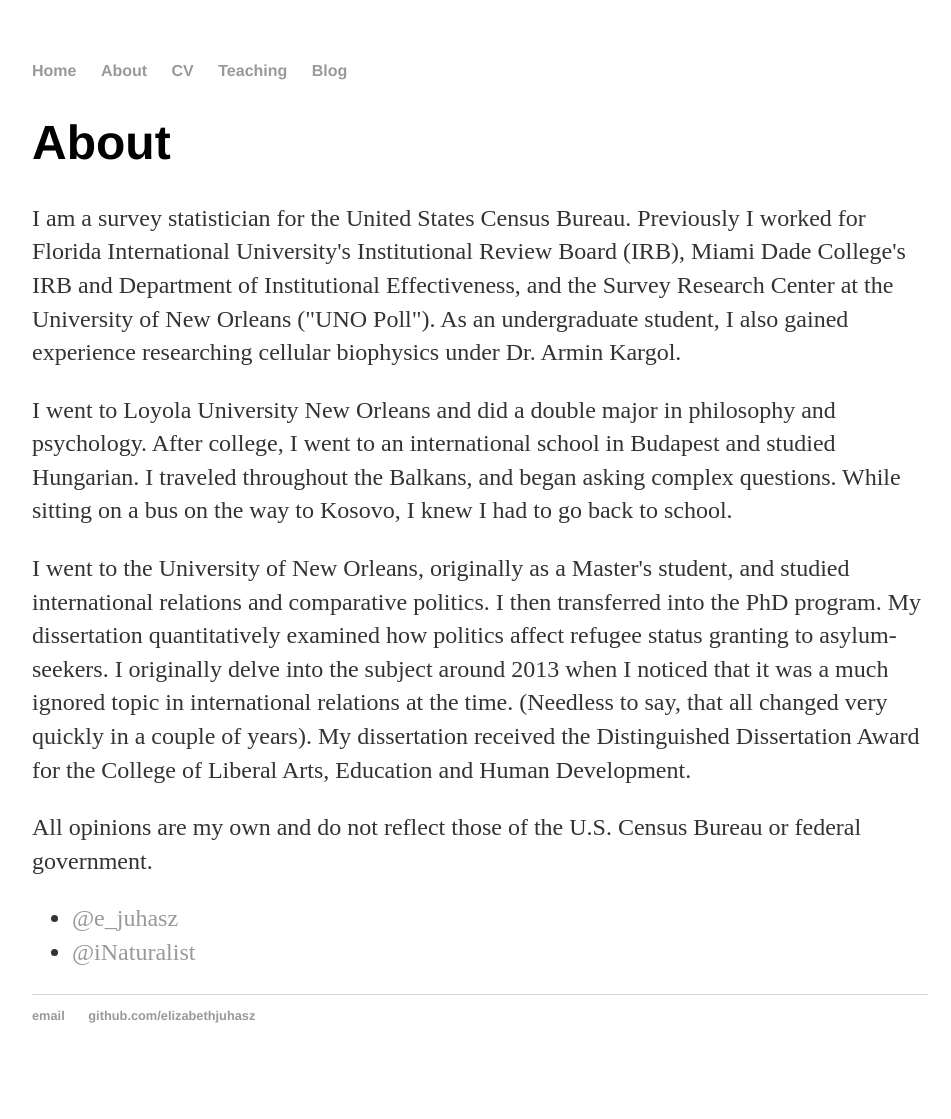
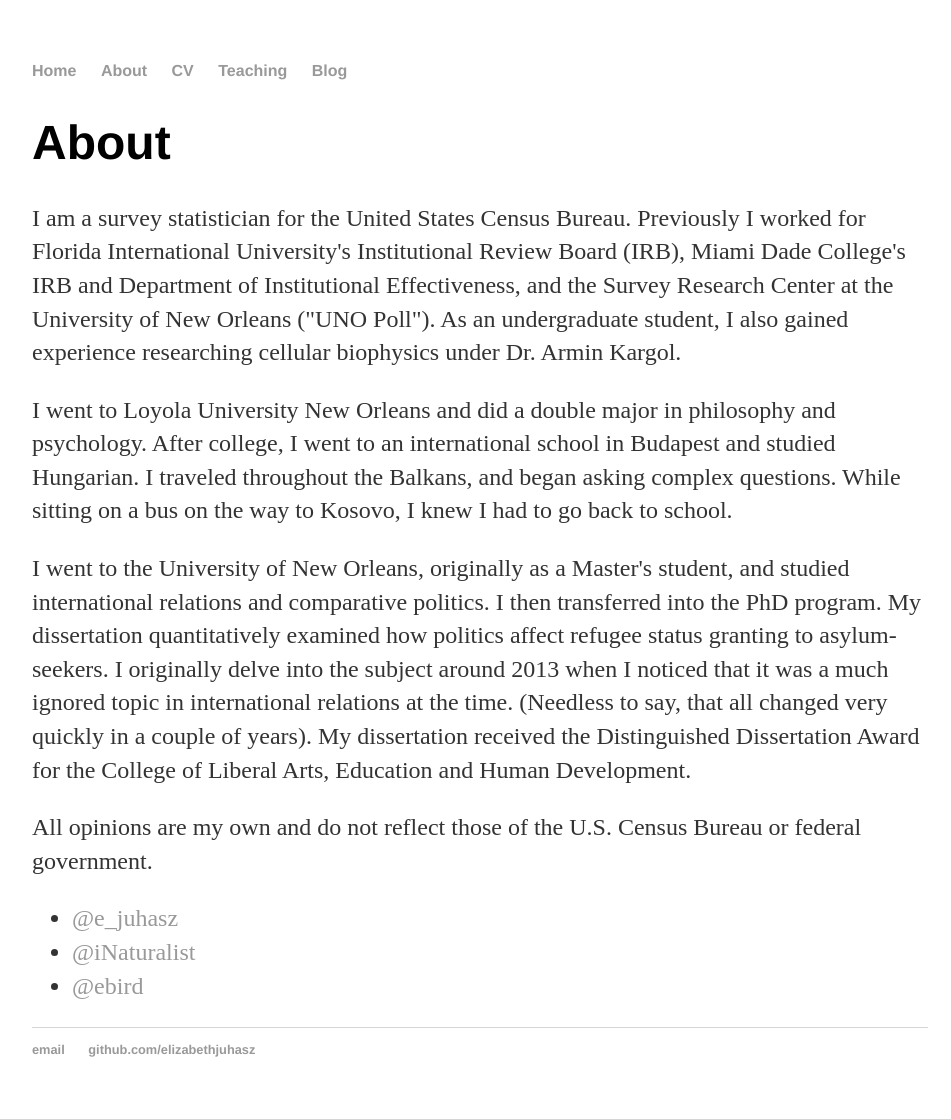
Before and after one commit to elizabethjuhasz/elizabethjuhasz.github.io, a Jekyll site: the page built from about/index.html, in a window 1280 px wide. Shown: the whole page, without its empty margins (160-1111 px from the left). Built offline with Jekyll 4.4.1, drawn with Linux system fonts in a browser that asks for light colours; before the commit the page ends 1085 px from its top, so only the background shows below that.

Commit message:
Update index.html

```diff
--- a/about/index.html
+++ b/about/index.html
@@ -12,5 +12,6 @@
 				<ul class="contacts">
 				<li><a href="https://twitter.com/e_juhasz">@e_juhasz</a></li>
 				<li><a href="https://www.inaturalist.org/people/emjuhasz">@iNaturalist</a></li>
+				<li><a href="https://ebird.org/profile/NTcwOTQ4Ng/world">@ebird</a></li>
 				</ul>
 		</div>
```
